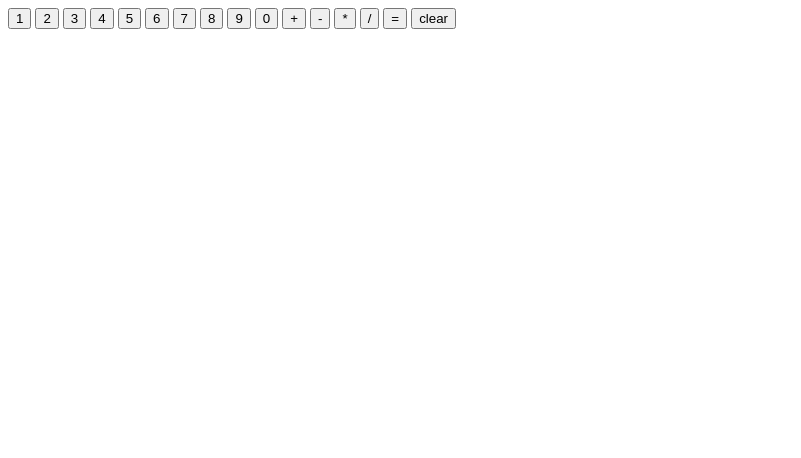
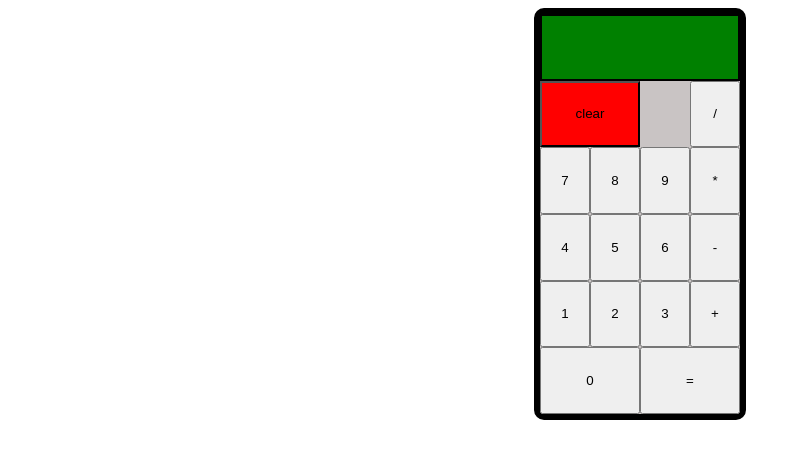
Before and after one commit to ToGanz/calculator, a plain HTML site: page index.html in a window 1280 px wide. Shown: the whole page, without its empty margins (0-801 px from the left). Drawn offline with Linux system fonts and the light colour scheme.

Commit message:
Grid Design 1

```diff
--- a/index.html
+++ b/index.html
@@ -2,21 +2,22 @@
 <html>
     <head>
         <title>Calculator</title>
+        <link rel="stylesheet" href="style.css">
     </head>
     <body>
         <div id='calculator'>
             <div id='display'></div>
             <!-- Digit Buttons -->
-            <button id='1'>1</button>
-            <button id='2'>2</button>
-            <button id='3'>3</button>
-            <button id='4'>4</button>
-            <button id='5'>5</button>
-            <button id='6'>6</button>
-            <button id='7'>7</button>
-            <button id='8'>8</button>
-            <button id='9'>9</button>
-            <button id='0'>0</button>
+            <button id='one'>1</button>
+            <button id='two'>2</button>
+            <button id='three'>3</button>
+            <button id='four'>4</button>
+            <button id='five'>5</button>
+            <button id='six'>6</button>
+            <button id='seven'>7</button>
+            <button id='eight'>8</button>
+            <button id='nine'>9</button>
+            <button id='zero'>0</button>
             <!-- Operation Buttons -->
             <button id='add'>+</button>
             <button id='subtract'>-</button>
--- /dev/null
+++ b/style.css
@@ -0,0 +1,90 @@
+/* CSS */
+
+
+#calculator {
+    /* margin: auto; */
+    width: 200px;
+    height: 400px;
+    justify-self: center;
+    display: grid;
+    grid-template-columns: repeat(4, 1fr);
+    grid-template-rows: repeat(6, 1fr);
+    grid-template-areas: "display display display display"
+                         "clear clear . divide"
+                         "seven eight nine multiply"
+                         "four five six subtract"
+                         "one two three plus"
+                         "zero zero equal equal";
+    border: 6px solid black;
+    background-color: gray;
+    background-color: rgba(92, 78, 78, 0.329);
+    border-radius: 10px;
+}
+
+
+/* Row 1 */
+#display {
+    font-size: 40px;
+    grid-area: display;
+    background-color:green;
+    border: 2px solid black;
+}
+/* Row 2 */
+#clear {
+    grid-area: clear;
+    background-color: red;
+}
+
+#divide {
+    grid-area: divide;
+}
+/* Row 3 */
+#seven {
+    grid-area: seven;
+}
+#eight {
+    grid-area: eight;
+}
+#nine {
+    grid-area: nine;
+}
+#multiply {
+    grid-area: multiply;
+}
+/* Row 4 */
+#four {
+    grid-area: four;
+}
+#five {
+    grid-area: five;
+}
+#six {
+    grid-area: six;
+}
+#subtract {
+    grid-area: subtract;
+}
+/* Row 5 */
+#one {
+    grid-area: one;
+}
+
+#two {
+    grid-area: two;
+}
+
+#three {
+    grid-area: three;
+}
+
+#add {
+    grid-area: plus;
+}
+/* Row 6 */
+#zero {
+    grid-area: zero;
+}
+
+#equal {
+    grid-area: equal;
+}
```
Also changed, not shown: 1 other file.
